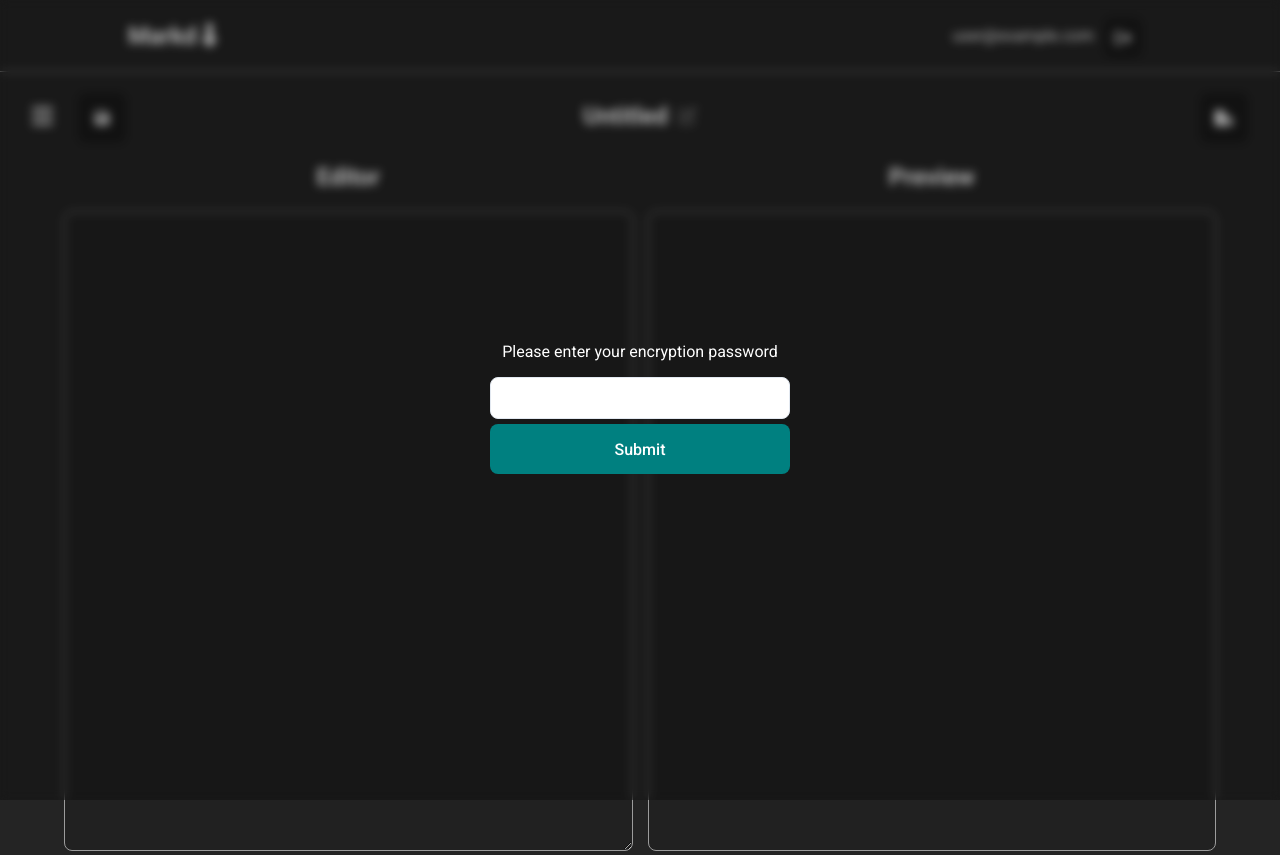
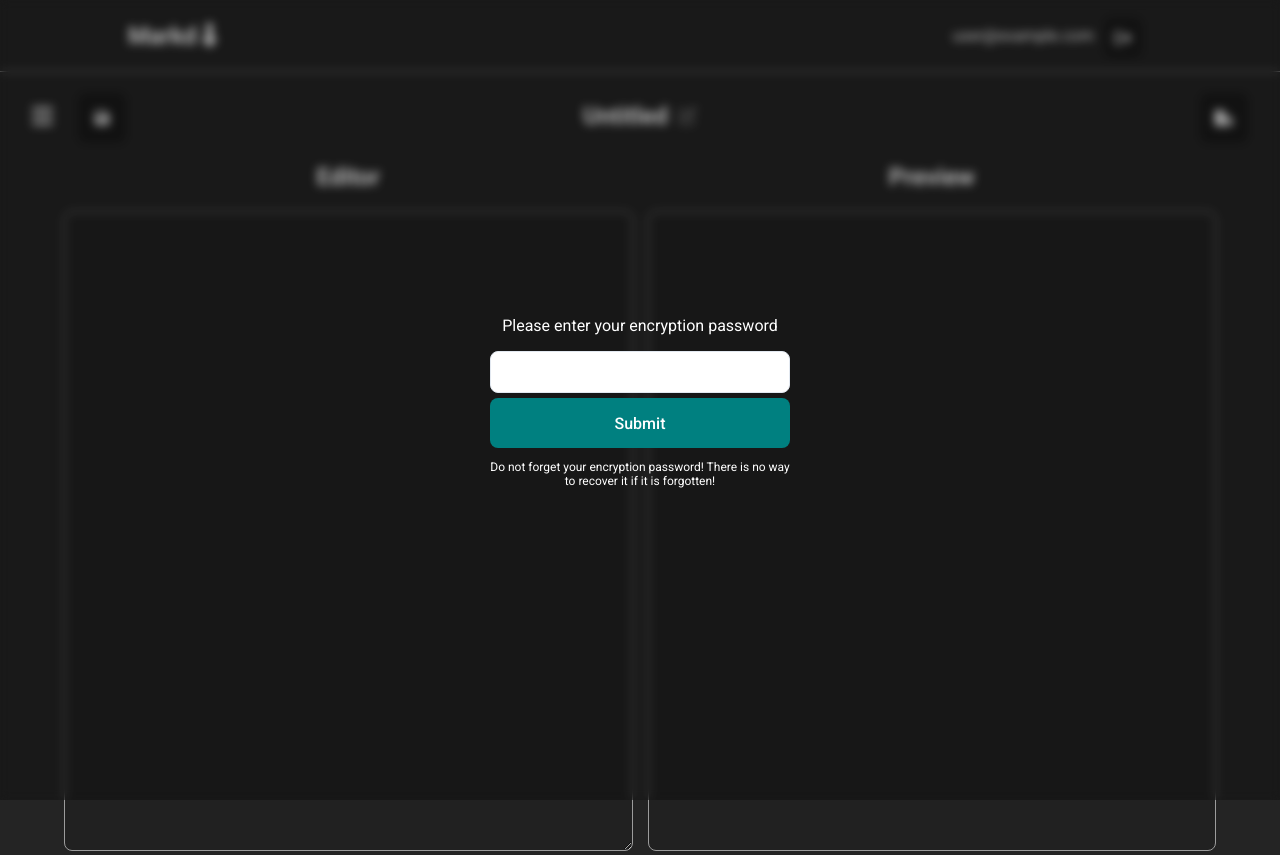
Before and after one commit to nronzel/markdown-editor, a React (Vite) app: page /editor in a window 1280 px wide. Built offline with nearby package versions, Linux system fonts and the light colour scheme; no server answers; the database is empty; sample sign-in values are in the browser's storage.

Commit message:
added warning message for encryption pw

```diff
--- a/src/components/EncryptionModal.jsx
+++ b/src/components/EncryptionModal.jsx
@@ -87,6 +87,10 @@ const EncryptionModal = () => {
             <button className="btn" onClick={handleSubmit} disabled={!userSalt}>
               Submit
             </button>
+            <p className="small">
+              Do not forget your encryption password! There is no way to recover
+              it if it is forgotten!
+            </p>
           </div>
         </div>
       )}
```
